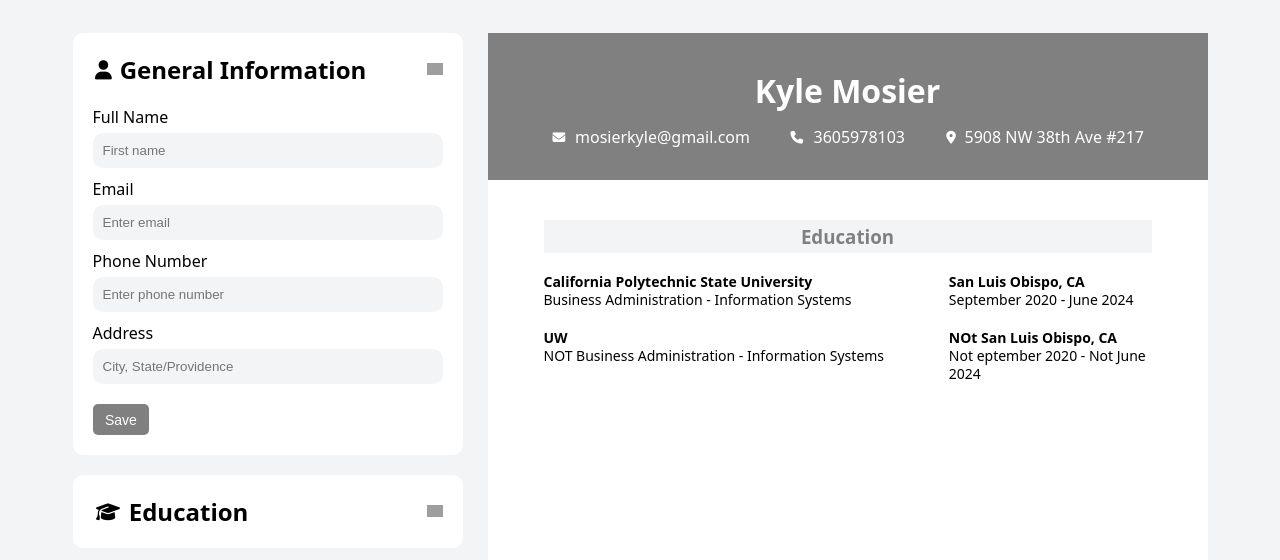
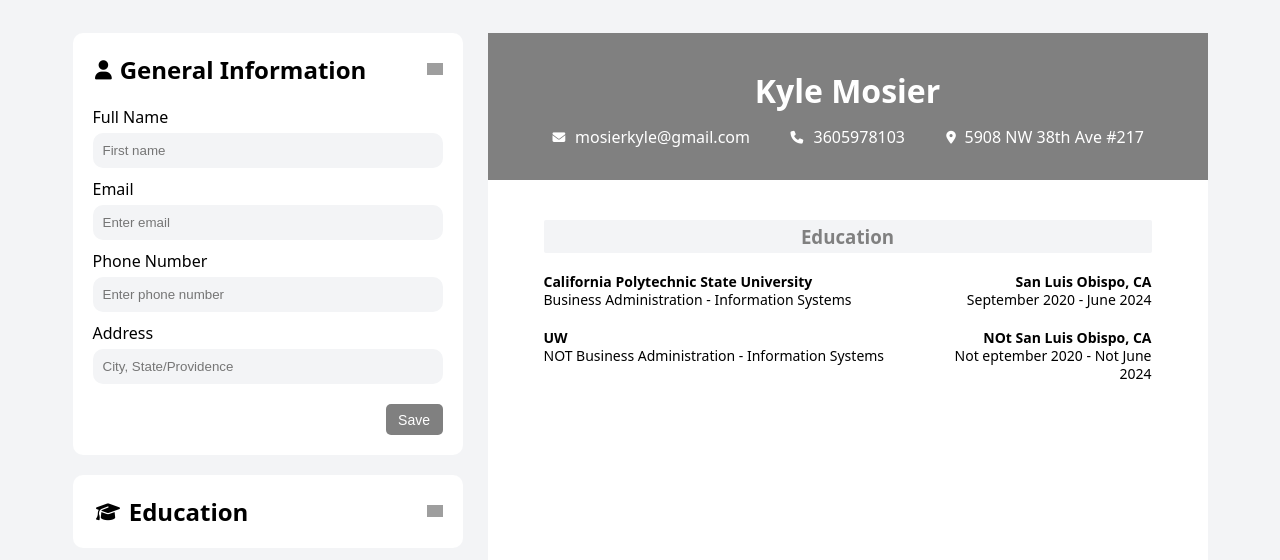
Before and after one commit to mosierkyle/impressify, a React (Vite) app: page / in a window 1280 px wide. Shown: the top 560 px of the page. Built offline with nearby package versions, Linux system fonts and the light colour scheme; grey boxes are pictures that could not be loaded.

Commit message:
Adjust delete functionality

```diff
--- a/src/components/Forms/EducationForm.jsx
+++ b/src/components/Forms/EducationForm.jsx
@@ -87,7 +87,7 @@ export default function EducationForm({
         education: [],
       });
     }
-    setDownUp({ ...downUp, form: downUp.form - 1 });
+    setDownUp({ schools: downUp.schools + 1, form: downUp.form - 1 });
   }
 
   return (
--- a/src/components/General.jsx
+++ b/src/components/General.jsx
@@ -117,7 +117,7 @@ function General({ formData, setFormData }) {
               onChange={handleAddress}
             />
           </div>
-          <div className="button-div">
+          <div className="button-general-div">
             {editSave == 0 && (
               <button className="button" onClick={handleSave}>
                 Save
--- a/src/styles/General.css
+++ b/src/styles/General.css
@@ -58,7 +58,7 @@
   background-color: black;
 }
 
-.button-div {
+.button-general-div {
   display: flex;
   justify-content: end;
 }
--- a/src/styles/educationTemplate.css
+++ b/src/styles/educationTemplate.css
@@ -52,7 +52,7 @@
 }
 
 .right p {
-  text-align: start;
+  text-align: end;
 }
 
 .location {
```
Also changed, not shown: src/components/Templates/ExperienceTemplate.jsx (+31 -0 lines).
